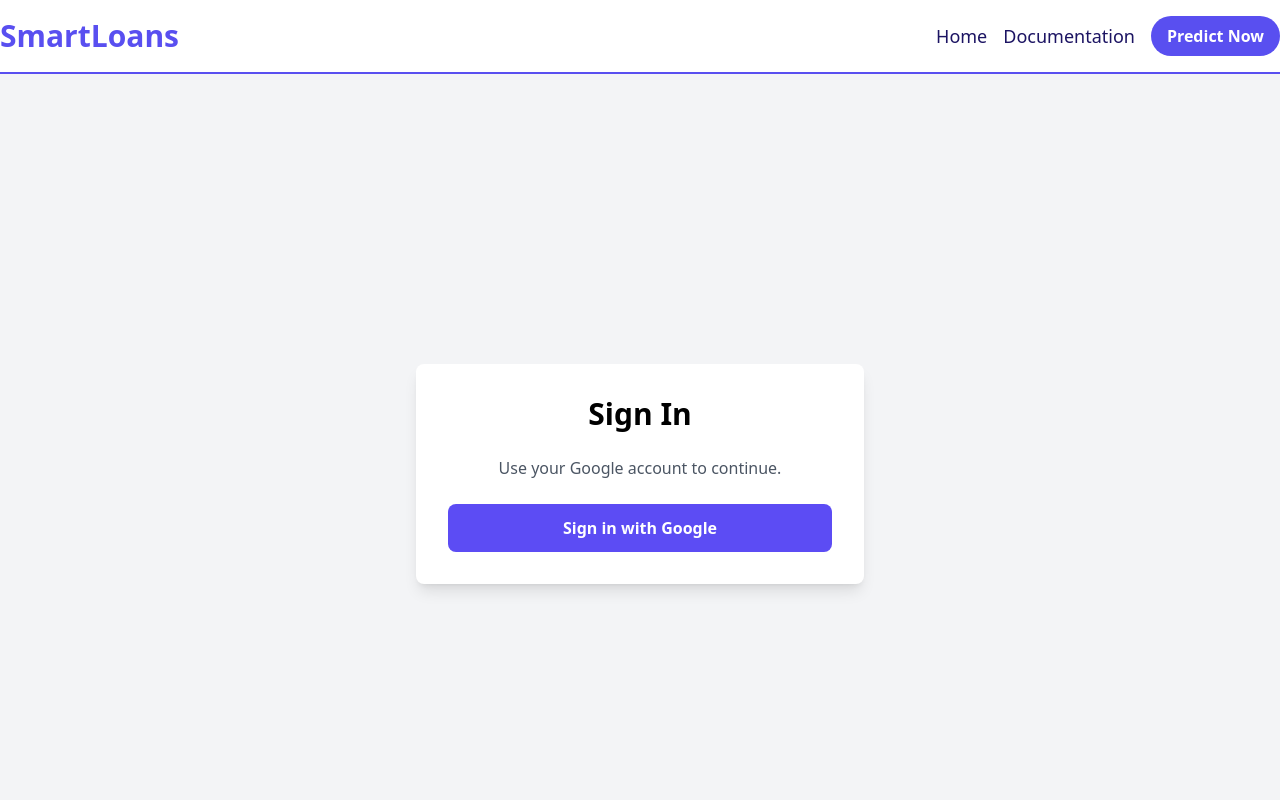
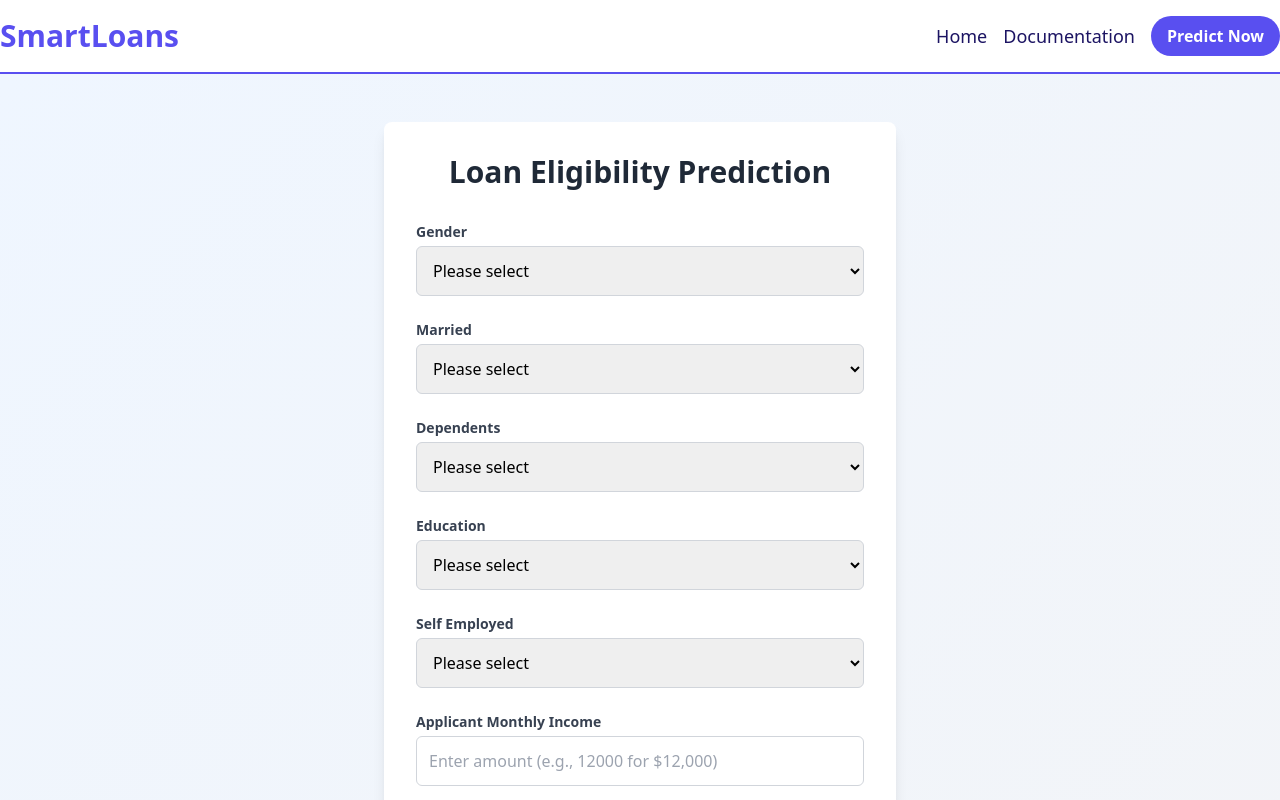
Before and after one commit to EdwinNgui/SmartLoans, a Next.js app in the folder frontend/: page /predict in a window 1280 px wide. Shown: the top 800 px of the page. Built offline with nearby package versions, Linux system fonts and the light colour scheme.

Commit message:
Failed Google OAuth, Removed and simplified (Next: Deployment)

```diff
--- a/frontend/src/components/Login.jsx
+++ /dev/null
@@ -1,27 +0,0 @@
-import React from 'react';
-
-const Login = () => {
-  const handleGoogleAuth = () => {
-    // Handle Google authentication logic here
-    console.log('Google Auth');
-  };
-
-  return (
-    <div className="flex items-center justify-center h-screen bg-gray-100">
-      <div className="bg-white p-8 rounded-lg shadow-lg max-w-md w-full">
-        <h2 className="text-3xl font-bold mb-6 text-center">Sign In</h2>
-        <p className="mb-6 text-center text-gray-600">
-          Use your Google account to continue.
-        </p>
-        <button
-          onClick={handleGoogleAuth}
-          className="w-full bg-[#5c4cf4] text-white py-3 px-4 rounded-lg font-semibold flex items-center justify-center space-x-2 hover:bg-[#1c1463] transition duration-300"
-        >
-          <span>Sign in with Google</span>
-        </button>
-      </div>
-    </div>
-  );
-};
-
-export default Login;
--- a/frontend/src/pages/index.jsx
+++ b/frontend/src/pages/index.jsx
@@ -31,9 +31,8 @@ const Home = () => {
           <Image
             src={LoanImage} // Use the imported image
             alt="Loan Eligibility"
-            layout="fill"
-            objectFit="cover"
-            className="absolute inset-0"
+            fill
+            className="absolute inset-0 object-cover"
           />
         </div>
       </div>
--- a/frontend/src/pages/predict.jsx
+++ b/frontend/src/pages/predict.jsx
@@ -1,6 +1,5 @@
 import React, { useState } from 'react';
 import { getPrediction } from '../helpers/apiPredictionHandler'; // Import the API helper function
-import Login from "../components/Login";
 import Results from "../components/Result"
 
 const Predict = () => {
@@ -41,7 +40,6 @@ const Predict = () => {
 
   return (
     <>
-      <Login />
       <div className="flex justify-center items-center min-h-screen bg-gradient-to-br from-blue-50 to-gray-100 p-6 py-12">
         <div className="w-full max-w-lg bg-white shadow-lg rounded-lg p-8">
           <h2 className="text-3xl font-bold text-gray-800 mb-8 text-center">Loan Eligibility Prediction</h2>
```
Also changed, not shown: 1 other file (tests, documents, lock files or other folders).
